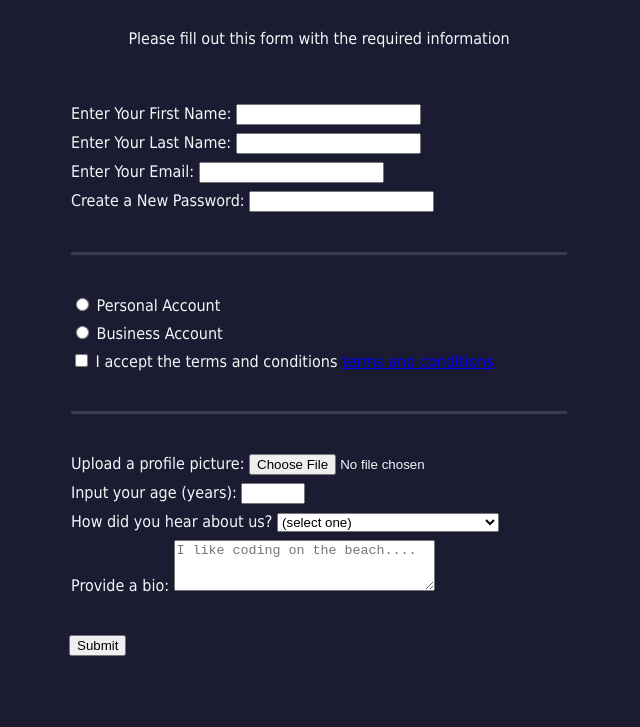
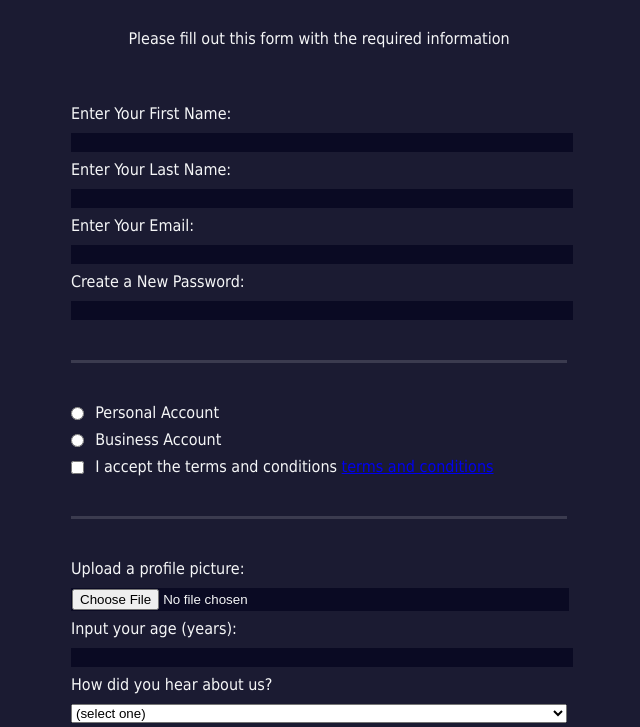
Before and after one commit to Yinkusadel/04-fcc-registration-form, a website: page index.html in a window 1280 px wide. Shown: the part 73-800 px from the top of the page, without its empty margins (321-961 px from the left). Drawn offline with Linux system fonts and the light colour scheme.

Commit message:
add complete solution to registrationform

```diff
--- a/index.html
+++ b/index.html
@@ -18,9 +18,9 @@
         </fieldset>
 
          <fieldset>
-           <label for="personal-account"><input type="radio" name="account-type" id="personal-account"/> Personal Account</label>
-           <label for="business-account"><input type="radio" name="account-type" id="business-account"/> Business Account</label>
-           <label for="terms-and-conditions"><input type="checkbox" required id="terms-and-conditions" /> I accept the terms and conditions <a href="https://www.freecodecamp.org/news/terms-of-service/">terms and conditions</a></label>
+           <label for="personal-account"><input type="radio" name="account-type" id="personal-account" class="inline"/> Personal Account</label>
+           <label for="business-account"><input type="radio" name="account-type" id="business-account" class="inline"/> Business Account</label>
+           <label for="terms-and-conditions"><input type="checkbox" required id="terms-and-conditions" class="inline"/> I accept the terms and conditions <a href="https://www.freecodecamp.org/news/terms-of-service/">terms and conditions</a></label>
         </fieldset>
 
 
--- a/styles.css
+++ b/styles.css
@@ -37,3 +37,21 @@ body {
   fieldset:last-of-type{
     border-bottom:none;
   }
+
+  input,
+textarea,
+select {
+  margin: 10px 0 0 0;
+  width: 100%;
+}
+
+.inline {
+  width: unset;
+  margin :0 0.5em 0 0;
+  vertical-align:middle;
+}
+
+input ,textarea {
+  background-color:#0a0a23;
+  border :1px solid #0a0a23
+}
```
